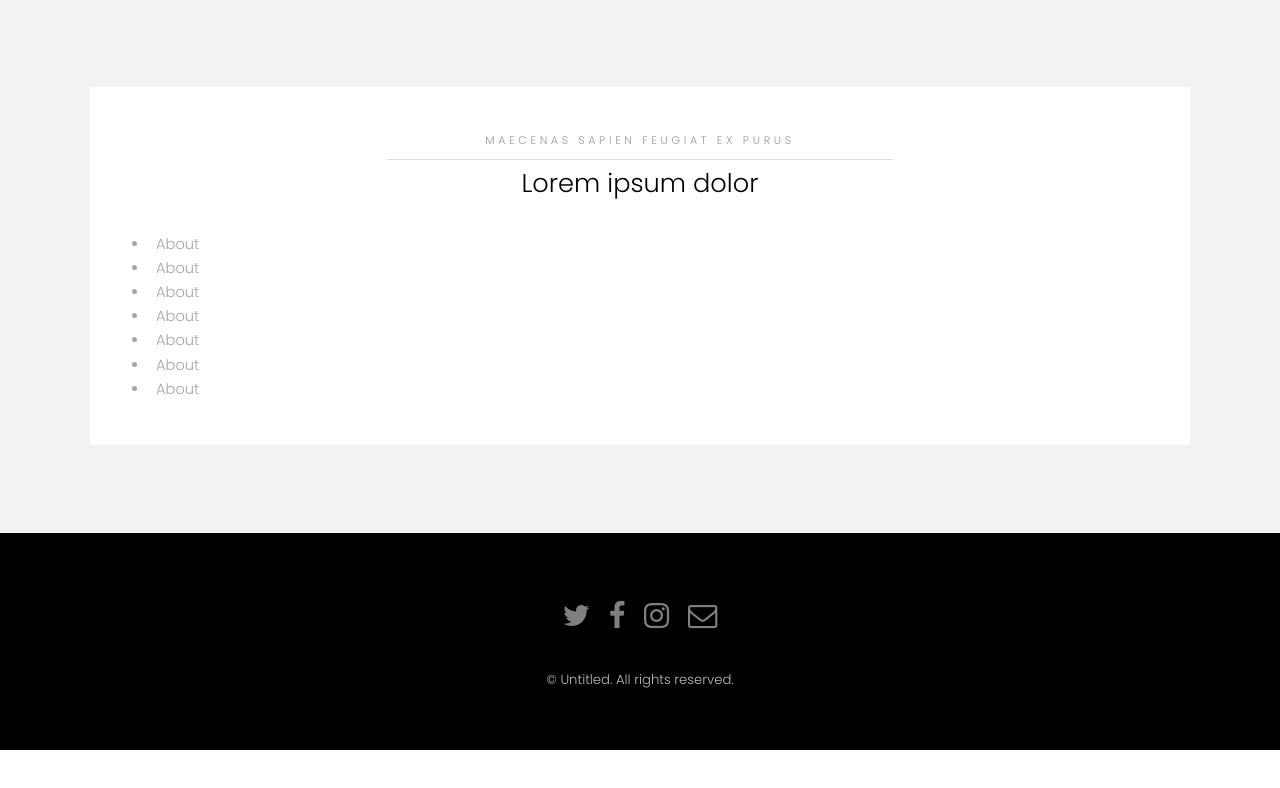
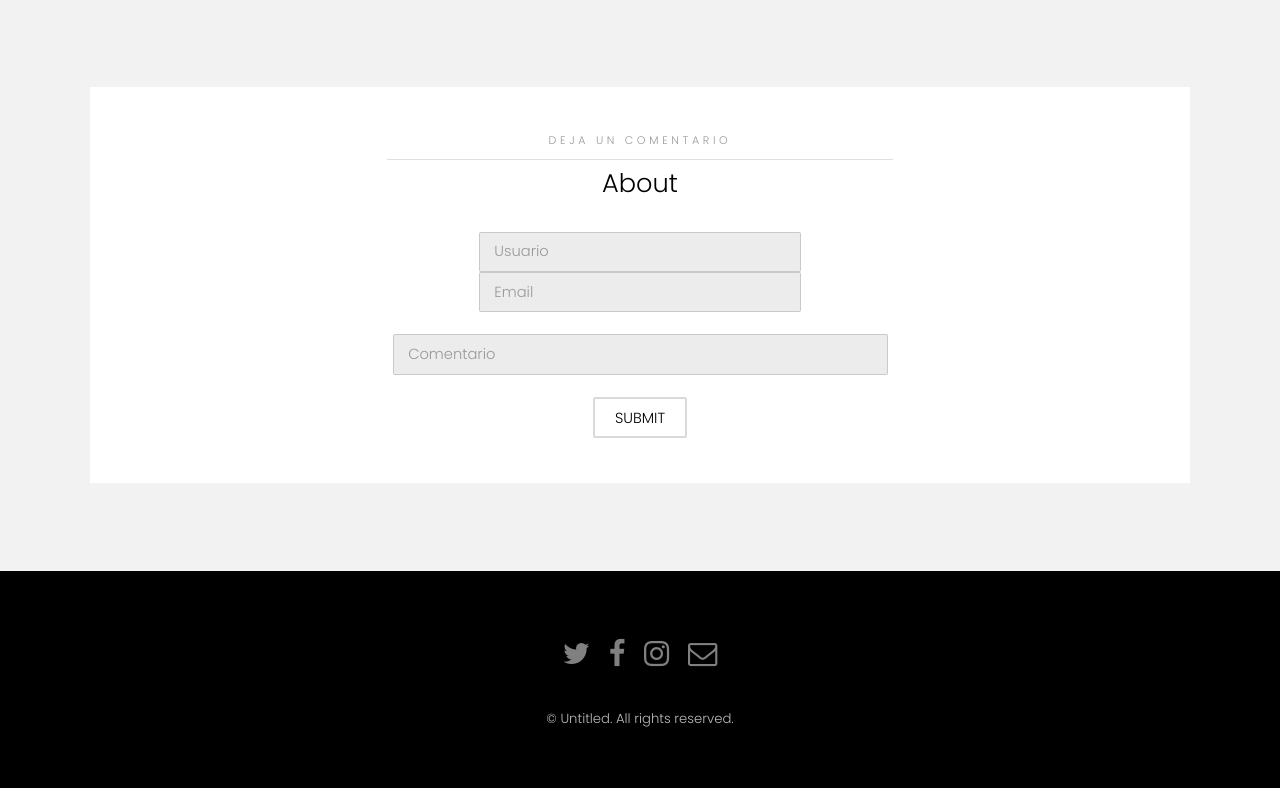
Before and after one commit to therick96/practica_flask, a Flask app: page /About in a window 1280 px wide. Shown: the part 241-1029 px from the top of the page. Before the commit the page ends 991 px from the top, so only its background shows below. Run offline with Flask 2, Linux system fonts and the light colour scheme; some libraries are stand-ins or nearby versions.

Commit message:
Creado form con wtforms

```diff
--- /dev/null
+++ b/forms.py
@@ -0,0 +1,8 @@
+from wtforms import Form
+from wtforms import StringField, TextField
+from wtforms.fields.html5 import EmailField
+
+class FormComent(Form):
+    user = StringField("Usuario")
+    email = EmailField()
+    comment = TextField()
--- a/run.py
+++ b/run.py
@@ -1,9 +1,10 @@
 # -*- coding: utf-8 -*-
 
-from flask import Flask
-from flask import request
+import forms
 
+from flask import Flask, request
 from flask import render_template #Para renderizar template
+
 
 app = Flask(__name__) #Objeto
 
@@ -13,7 +14,8 @@ def index():
 
 @app.route("/About")
 def about():
-    return render_template("generic.html", titulo="About", clase_body='class="subpage"')
+    form_coment = forms.FormComent()
+    return render_template("generic.html", titulo="About", clase_body='class="subpage"', form=form_coment)
 
 @app.route("/extras")
 def extras():
--- a/templates/_macro.html
+++ b/templates/_macro.html
@@ -1,9 +1,4 @@
-{% macro funcion_1(valor) %}
-    <li>{{ valor }}</li>
-    <li>{{ valor }}</li>
-    <li>{{ valor }}</li>
-    <li>{{ valor }}</li>
-    <li>{{ valor }}</li>
-    <li>{{ valor }}</li>
-    <li>{{ valor }}</li>
+{% macro render_form(campo) %}
+    <!--{{ campo.label }}-->
+    {{ campo(**kwargs)|safe }}
 {% endmacro %}
--- a/templates/generic.html
+++ b/templates/generic.html
@@ -17,13 +17,37 @@
 					<div class="box">
 						<div class="content">
 							<header class="align-center">
-								<p>maecenas sapien feugiat ex purus</p>
-								<h2>Lorem ipsum dolor</h2>
+								<p>Deja un Comentario</p>
+								<h2>About</h2>
 							</header>
-							<ul>
-								{% from "_macro.html" import funcion_1%}
-									{{ funcion_1(titulo) }}
-							</ul>
+							{% from "_macro.html" import render_form %}
+								<form>
+									<div class="row uniform">
+										<div class="4u 12u$(xsmall)">
+										</div>
+										<div class="4u 12u$(xsmall)" align="center">
+											{{ render_form(form.user, placeholder="Usuario") }}
+											{{ render_form(form.email, placeholder="Email") }}
+										</div>
+										<div class="4u 12u$(xsmall)">
+										</div>
+									</div>
+									<div class="row uniform">
+										<!--Sep-->
+										<div class="3u 12u$(xsmall)">
+										</div>
+										<div class="6u 12u$(xsmall)">
+											{{ render_form(form.comment, placeholder="Comentario")}}
+										</div>
+										<div class="3u 12u$(xsmall)">
+										</div>
+
+										<!--Sep-->
+										<div class="12u$" align="center">
+											<input type="submit" name="enviar" value="Submit" class="alt" />
+										</div>
+									</div>
+								</form>
 						</div>
 					</div>
 				</div>
```
Also changed, not shown: 1 other file.
